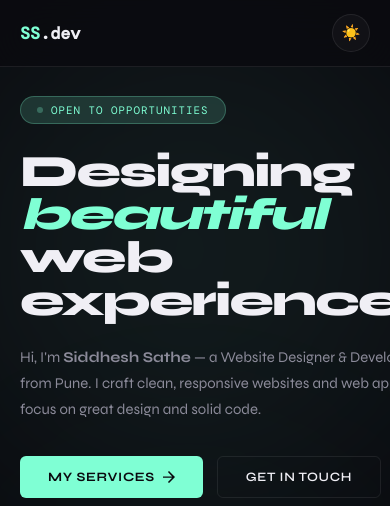
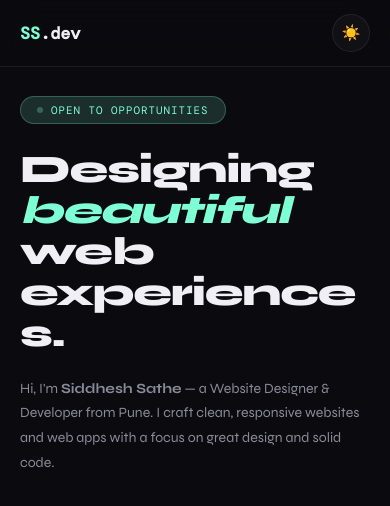
Before and after one commit to SiddheshSathe21/Main-Portfolio, a plain HTML site: page index.html in a window 390 px wide. Shown: the top 506 px of the page. Drawn offline with nearby package versions, Linux system fonts and the light colour scheme; a web font is replaced by a local one.

Commit message:
Refine styles for hero-title and hero-sub classes
Adjusted font size and line height for .hero-title and .hero-sub classes. Added word-break and overflow-wrap properties to .hero-title.

```diff
--- a/style.css
+++ b/style.css
@@ -109,8 +109,9 @@ nav {
 }
 @keyframes pulse { 0%, 100% { opacity: 1; } 50% { opacity: 0.25; } }
 .hero-title {
-  font-size: clamp(2.8rem, 5vw, 5rem); font-weight: 800;
-  line-height: 0.96; letter-spacing: -0.04em; animation: fu 0.7s 0.1s ease both;
+  font-size: clamp(2.2rem, 5vw, 5rem); font-weight: 800;
+  line-height: 1; letter-spacing: -0.04em; animation: fu 0.7s 0.1s ease both;
+  word-break: break-word; overflow-wrap: break-word;
 }
 .hero-title em { font-style: italic; color: var(--accent); }
 .hero-sub {
@@ -329,4 +330,8 @@ footer {
   .stats { grid-template-columns: 1fr 1fr; gap: 10px; }
   .frow { grid-template-columns: 1fr; }
   .hero-socials { flex-wrap: wrap; }
+  .hero-title { font-size: clamp(2rem, 10vw, 2.8rem); letter-spacing: -0.03em; line-height: 1.05; }
+  .hero-sub { font-size: 0.88rem; max-width: 100%; }
+  #hero { overflow: hidden; }
+  .glow { display: none; }
 }
```
